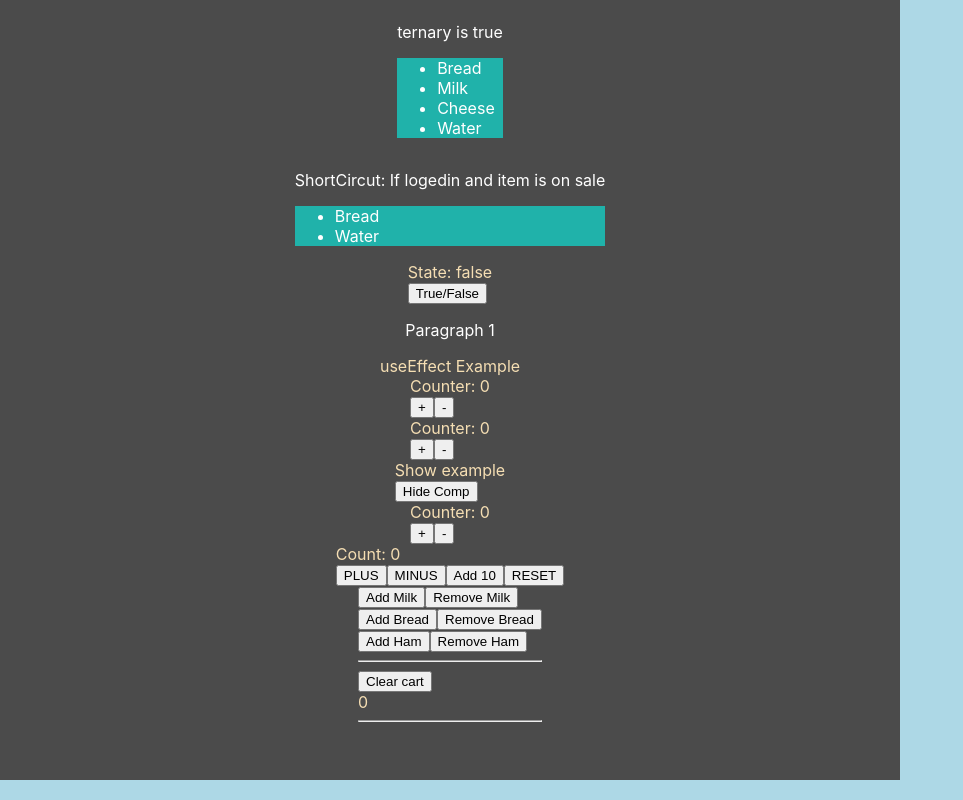
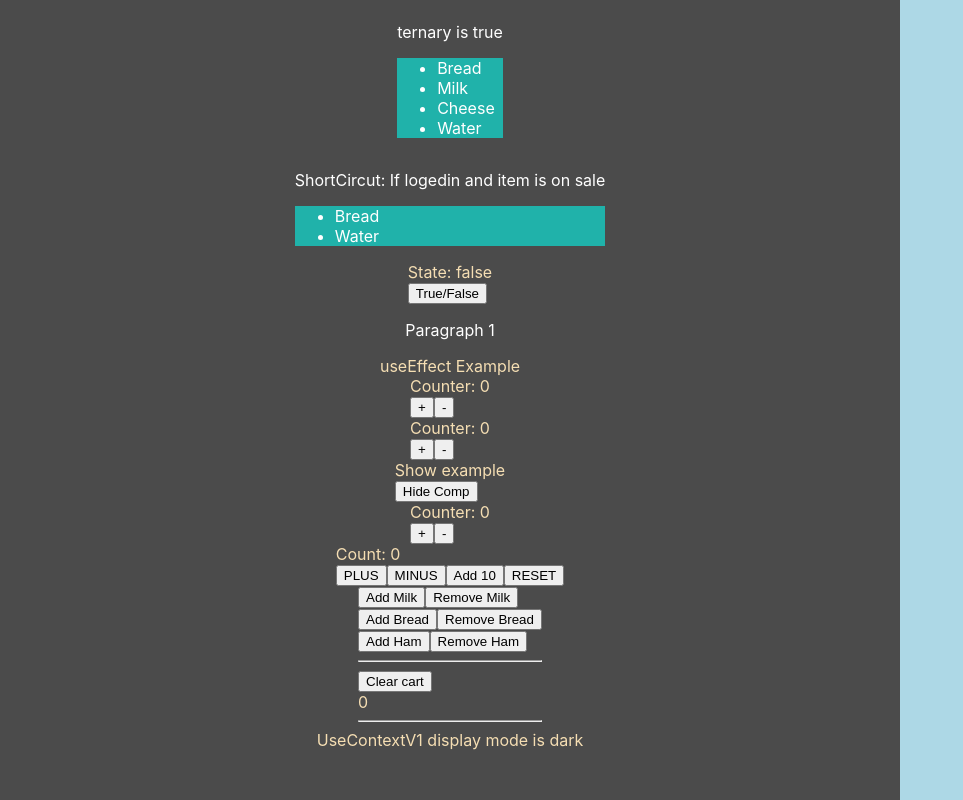
Before and after one commit to NatuRal3/feu2-frameworks, a React (Create React App) app in the folder m-f-a/: page / in a window 1280 px wide. Shown: the part 721-1521 px from the top of the page, without its empty margins (0-963 px from the left). Built offline with nearby package versions, Linux system fonts and the light colour scheme.

Commit message:
Added some useContext examples

```diff
--- a/m-f-a/src/App.js
+++ b/m-f-a/src/App.js
@@ -20,6 +20,7 @@ import UseEffectCleanUpFunction from "./state/UseEffectCleanUpFunction";
 import UseEffectCleanUpFunctionV2 from "./state/UseEffectCleanUpFunctionv2";
 import UseReducerV1 from "./state/UseReducer";
 import UseReducerShoppingCart from "./state/UseReducerShoppingCart";
+import UseContextV1 from "./state/UseContextV1";
 
 function App() {
   return (
@@ -43,6 +44,7 @@ function App() {
       <UseEffectCleanUpFunctionV2 />
       <UseReducerV1 />
       <UseReducerShoppingCart />
+      <UseContextV1 />
     </div>
   );
 }
--- /dev/null
+++ b/m-f-a/src/state/UseContextV1.js
@@ -0,0 +1,23 @@
+import React, { createContext } from "react";
+
+const ThemeContext = createContext();
+
+function UseContextV1() {
+  return (
+    <ThemeContext.Provider value="dark">
+      <div>
+        <MyComponent />
+      </div>
+    </ThemeContext.Provider>
+  );
+}
+
+function MyComponent() {
+  return (
+    <ThemeContext.Consumer>
+      {(value) => <div>UseContextV1 display mode is {value}</div>}
+    </ThemeContext.Consumer>
+  );
+}
+
+export default UseContextV1;
```
Also changed, not shown: m-f-a/src/state/UseContextV2.js (added).
